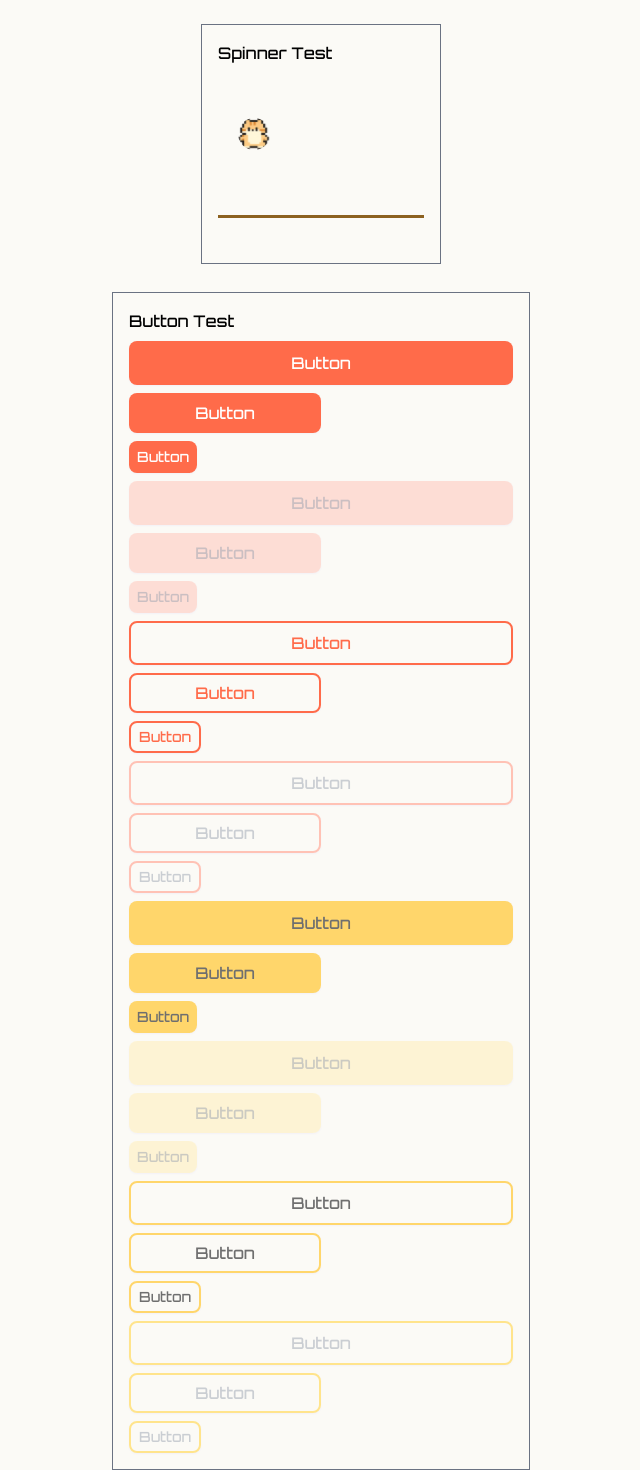
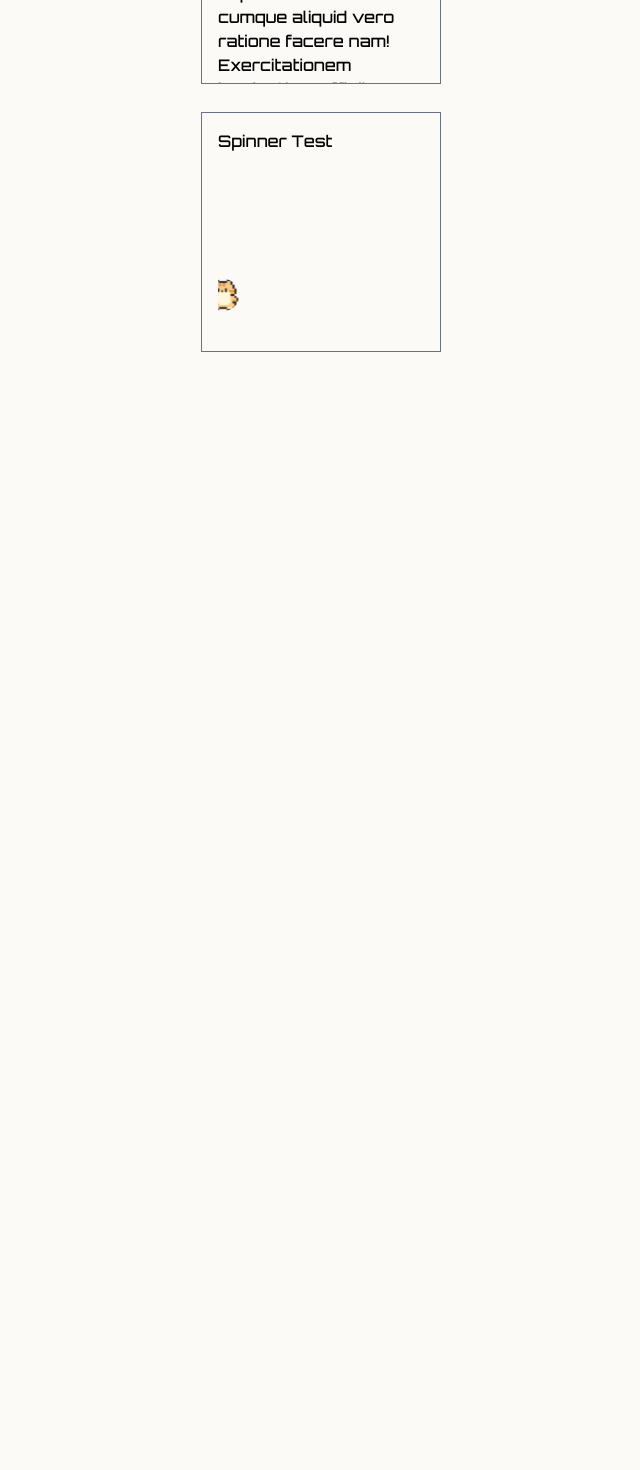
Before and after one commit to prgrms-web-devcourse-final-project/WEB5_6_Catfe_FE, a Next.js app: page / in a window 1280 px wide. Shown: the part 360-1830 px from the top of the page, without its empty margins (319-959 px from the left). After the commit the page ends 800 px from the top, so only its background shows below. Built offline with nearby package versions, Linux system fonts and the light colour scheme; a web font is replaced by a local one.

Commit message:
delete : 테스트 내역 삭제

```diff
--- a/src/app/page.tsx
+++ b/src/app/page.tsx
@@ -1,8 +1,4 @@
-'use client';
-
-import Button from '@/component/Button';
 import Spinner from '@/component/Spinner';
-import showToast from '@/utils/showToast';
 
 export default function Home() {
   return (
@@ -19,92 +15,7 @@ export default function Home() {
       </div>
       <div className="w-60 h-60 border border-gray-500 p-4 overflow-y-auto">
         <h3>Spinner Test</h3>
-        <Spinner />
-      </div>
-      <div className="border border-gray-500 p-4 overflow-y-auto flex flex-col gap-2">
-        <h1>Button Test</h1>
-        <Button
-          size="lg"
-          borderType="solid"
-          color="primary"
-          onClick={() => {
-            showToast('success', '성공 Success');
-            showToast('warn', '경고 Warning');
-            showToast('error', '에러 Error');
-            showToast('info', '정보 Info');
-          }}
-        >
-          Button
-        </Button>
-        <Button size="md" borderType="solid" color="primary">
-          Button
-        </Button>
-        <Button size="sm" borderType="solid" color="primary">
-          Button
-        </Button>
-        <Button size="lg" borderType="solid" color="primary" disabled>
-          Button
-        </Button>
-        <Button size="md" borderType="solid" color="primary" disabled>
-          Button
-        </Button>
-        <Button size="sm" borderType="solid" color="primary" disabled>
-          Button
-        </Button>
-        <Button size="lg" borderType="outline" color="primary">
-          Button
-        </Button>
-        <Button size="md" borderType="outline" color="primary">
-          Button
-        </Button>
-        <Button size="sm" borderType="outline" color="primary">
-          Button
-        </Button>
-        <Button size="lg" borderType="outline" color="primary" disabled>
-          Button
-        </Button>
-        <Button size="md" borderType="outline" color="primary" disabled>
-          Button
-        </Button>
-        <Button size="sm" borderType="outline" color="primary" disabled>
-          Button
-        </Button>
-        <Button size="lg" borderType="solid" color="secondary">
-          Button
-        </Button>
-        <Button size="md" borderType="solid" color="secondary">
-          Button
-        </Button>
-        <Button size="sm" borderType="solid" color="secondary">
-          Button
-        </Button>
-        <Button size="lg" borderType="solid" color="secondary" disabled>
-          Button
-        </Button>
-        <Button size="md" borderType="solid" color="secondary" disabled>
-          Button
-        </Button>
-        <Button size="sm" borderType="solid" color="secondary" disabled>
-          Button
-        </Button>
-        <Button size="lg" borderType="outline" color="secondary">
-          Button
-        </Button>
-        <Button size="md" borderType="outline" color="secondary">
-          Button
-        </Button>
-        <Button size="sm" borderType="outline" color="secondary">
-          Button
-        </Button>
-        <Button size="lg" borderType="outline" color="secondary" disabled>
-          Button
-        </Button>
-        <Button size="md" borderType="outline" color="secondary" disabled>
-          Button
-        </Button>
-        <Button size="sm" borderType="outline" color="secondary" disabled>
-          Button
-        </Button>
+        <Spinner width="500px" height="200px" />
       </div>
     </div>
   );
```
